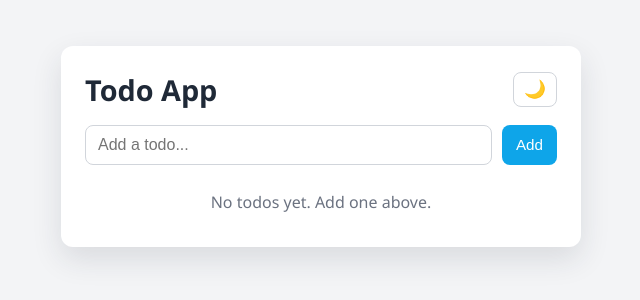
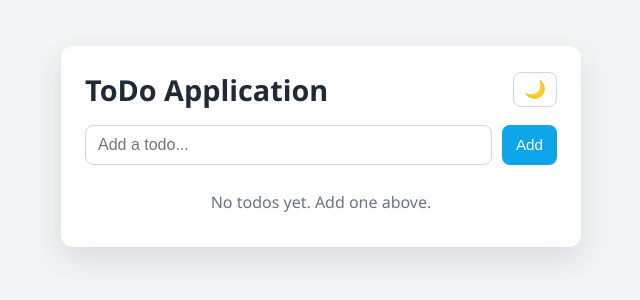
Before and after one commit to nkbhansali/todo-app, a plain HTML site: page index.html in a window 1280 px wide. Shown: the part 254-554 px from the top of the page, without its empty margins (319-959 px from the left). Drawn offline with Linux system fonts and the light colour scheme.

Commit message:
Fix title and header text for consistency in ToDo Application

```diff
--- a/index.html
+++ b/index.html
@@ -4,14 +4,14 @@
 <head>
     <meta charset="UTF-8" />
     <meta name="viewport" content="width=device-width, initial-scale=1.0" />
-    <title>Todo App</title>
+    <title>ToDo Application</title>
     <link rel="stylesheet" href="styles.css" />
 </head>
 
 <body>
     <main class="todo-app">
         <div class="app-header">
-            <h1>Todo App</h1>
+            <h1>ToDo Application</h1>
             <button id="theme-toggle" class="theme-toggle" aria-label="Toggle dark/light theme">🌙</button>
         </div>
 
```
